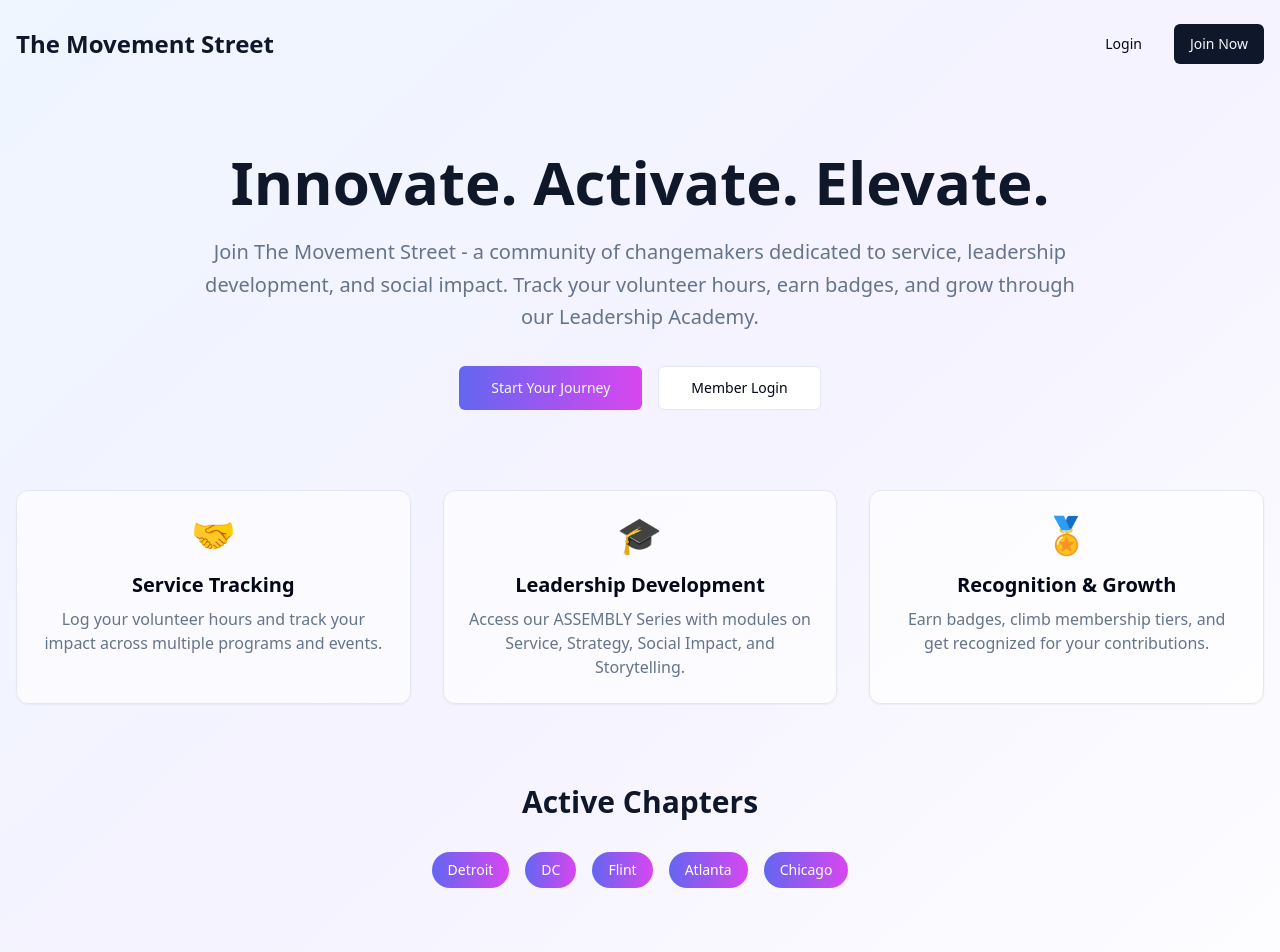
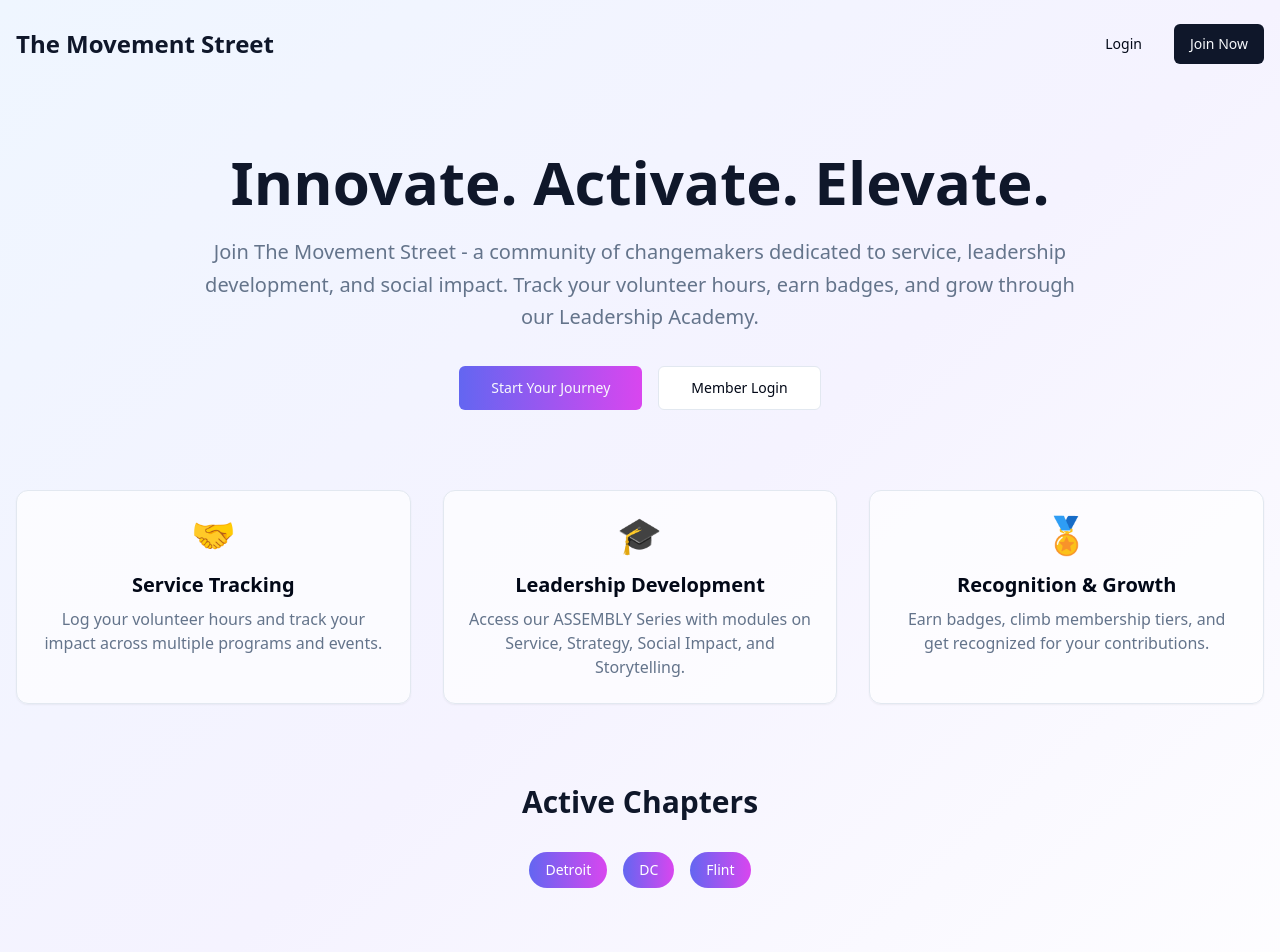
Before and after one commit to isshumongoo/the-movement-hub, a React (Vite) app: page / in a window 1280 px wide. Shown: the top 952 px of the page. Built offline with nearby package versions, Linux system fonts and the light colour scheme.

Commit message:
Remove Atlanta and Chicago from signup and landing
Remove Atlanta and Chicago from the chapter options in the signup form and the active chapters section on the landing page.

```diff
--- a/src/pages/Landing.tsx
+++ b/src/pages/Landing.tsx
@@ -79,7 +79,7 @@ const Landing = () => {
         <div className="mt-20 text-center">
           <h2 className="text-3xl font-bold text-primary mb-8">Active Chapters</h2>
           <div className="flex flex-wrap justify-center gap-4">
-            {['Detroit', 'DC', 'Flint', 'Atlanta', 'Chicago'].map((chapter) => (
+            {['Detroit', 'DC', 'Flint'].map((chapter) => (
               <span
                 key={chapter}
                 className="px-4 py-2 bg-gradient-to-r from-indigo-500 to-fuchsia-500 text-white rounded-full text-sm font-medium"
--- a/src/pages/Signup.tsx
+++ b/src/pages/Signup.tsx
@@ -1,4 +1,3 @@
-
 import { useState } from 'react';
 import { Link, useNavigate } from 'react-router-dom';
 import { Button } from '@/components/ui/button';
@@ -7,7 +6,7 @@ import { Label } from '@/components/ui/label';
 import { useAuth } from '@/contexts/AuthContext';
 import { toast } from '@/components/ui/use-toast';
 
-const chapters = ['Detroit', 'DC', 'Flint', 'Atlanta', 'Chicago', 'Other'];
+const chapters = ['Detroit', 'DC', 'Flint', 'Other'];
 
 const Signup = () => {
   const [formData, setFormData] = useState({
```
